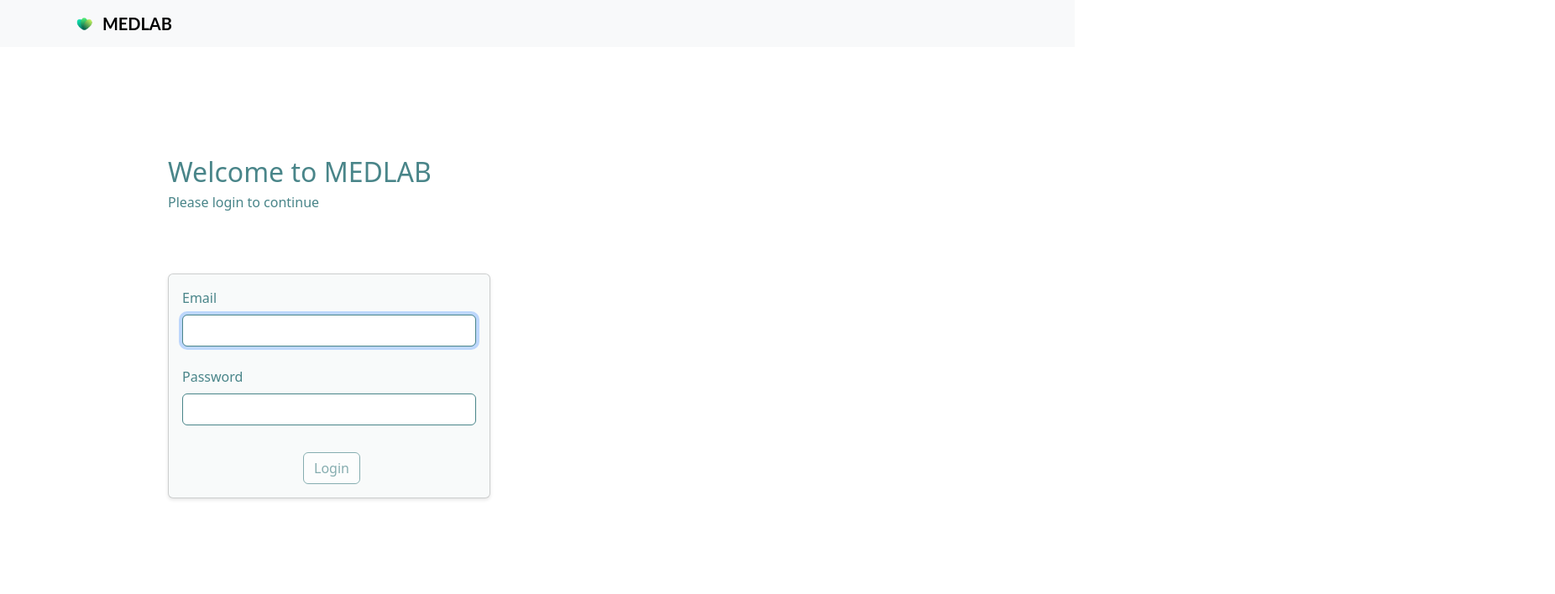
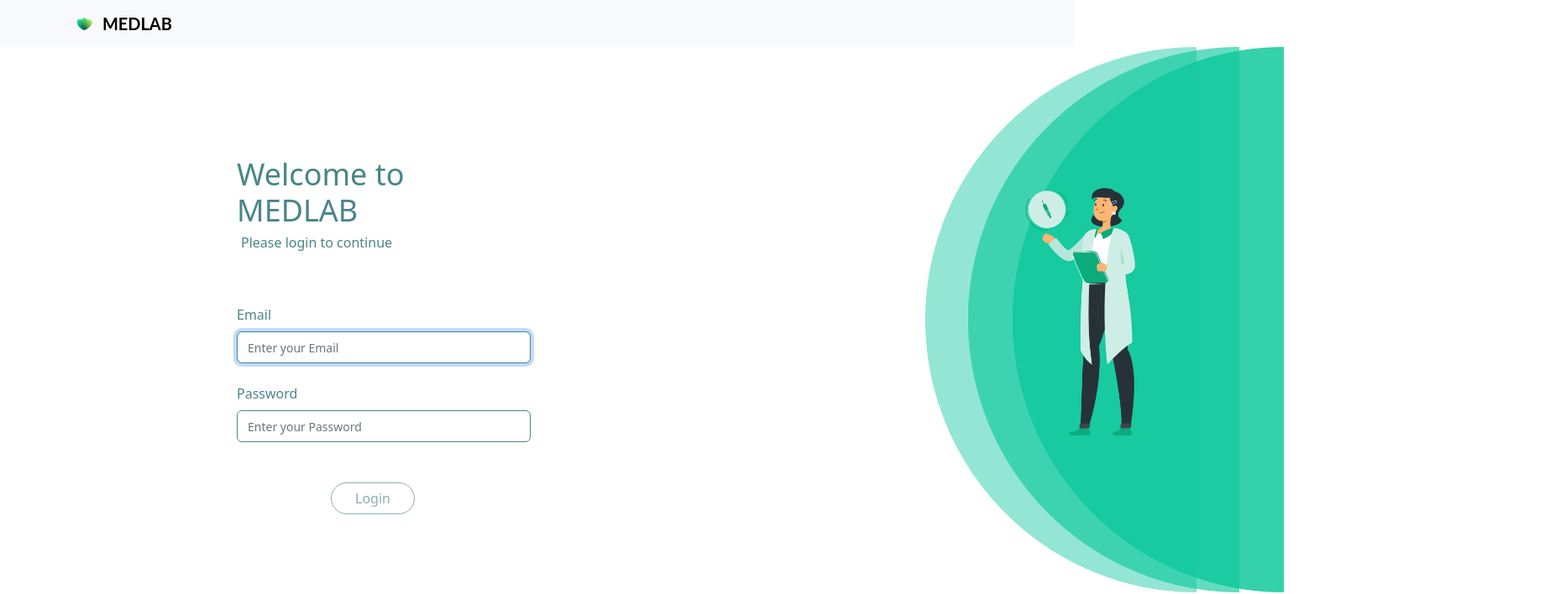
Before and after one commit to Project-minikuty/medlab, a React (Create React App) app: page / in a window 1280 px wide. Shown: the top 708 px of the page at 84% size, 1852 px wide, since content can reach past the window. Built offline with nearby package versions, Linux system fonts and the light colour scheme.

Commit message:
[Update] Redefined the Login Page Layout

```diff
--- a/src/App.js
+++ b/src/App.js
@@ -3,20 +3,23 @@ import logo from './logo.svg';
 import './App.css';
 import 'bootstrap/dist/css/bootstrap.min.css';
 import BrandNav from './components/BrandNav';
-import Login from './components/Login';
-import Heading from './components/Heading';
-import SubHeading from './components/SubHeading';
+import TwoGrids from './components/TwoGrid';
 
 function App() {
+  // Disable scrolling on mount
+  React.useEffect(() => {
+    document.documentElement.style.overflow = 'hidden';
+    return () => {
+      // Enable scrolling on unmount
+      document.documentElement.style.overflow = 'auto';
+    };
+  }, []);
+
   return (
-  <>
-
-  <BrandNav />
-
-  <Heading />
-  <SubHeading />
-  <Login/>
-  </>
+    <>
+      <BrandNav />
+      <TwoGrids />
+    </>
   );
 }
 
--- /dev/null
+++ b/src/components/Bg.css
@@ -0,0 +1,4 @@
+.bg-container {
+  display: flex;
+  justify-content: flex-end;
+}
--- /dev/null
+++ b/src/components/Bg.js
@@ -0,0 +1,18 @@
+import React from "react";
+import "./Bg.css"; // Import the CSS file for styling
+
+const Bg = () => {
+  return (
+    <div className="bg-container">
+      <img
+        src={require("../images/Design.png")}
+        width="750"
+        height="650"
+        alt="Description of the image"
+        className="bg-image"
+      />
+    </div>
+  );
+};
+
+export default Bg;
--- a/src/components/Heading.js
+++ b/src/components/Heading.js
@@ -5,15 +5,14 @@ const Heading = () => {
     marginTop: "130px", // Adjust the margin as needed
     paddingLeft: "200px", // Adjust the padding as needed
     color: "#498589", // Set the color to #498589
+    fontSize: "36px", // Set the desired font size
   };
 
   return (
     <>
-
-    <h2 style={headingStyle}>Welcome to MEDLAB</h2>
+      <h2 style={headingStyle}>Welcome to MEDLAB</h2>
     </>
   );
-
 };
 
 export default Heading;
--- a/src/components/Login.css
+++ b/src/components/Login.css
@@ -2,7 +2,7 @@
   display: flex;
   justify-content: flex-start;
   align-items: center;
-  height: 50vh;
+  height: 45vh;
   padding-left: 200px; /* Adjust the left padding as needed */
 }
 
@@ -29,8 +29,8 @@
 }
 
 .Login form button[type="submit"] {
-  margin-top: 2rem;
-  margin-left: 9rem;
+  margin-top: 3rem;
+  margin-left: 7rem;
   background-color: white;
   color: #498589;
   border-color: #498589;
@@ -41,3 +41,24 @@
   background-color: rgba(73, 133, 137, 0.040);
   box-shadow: 0 2px 4px rgba(0, 0, 0, 0.1);
 }
+
+.custom-placeholder::placeholder {
+  font-size: 13px;
+  color: #6c757d;
+}
+
+
+.custom-placeholder::placeholder {
+  font-size: 12px;
+  color: #6c757d;
+}
+
+.custom-placeholder::placeholder {
+  font-size: 14px;
+  color: #6c757d;
+}
+
+.custom-button {
+  border-radius: 25px;
+  width: 100px; /* Set your desired width */
+}
--- a/src/components/Login.js
+++ b/src/components/Login.js
@@ -1,10 +1,7 @@
 import React, { useState } from "react";
 import Form from "react-bootstrap/Form";
 import Button from "react-bootstrap/Button";
-import Card from "react-bootstrap/Card";
 import "./Login.css";
-
-
 
 export default function Login() {
   const [email, setEmail] = useState("");
@@ -20,8 +17,6 @@ export default function Login() {
 
   return (
     <div className="Login">
-      <Card className="card-shadow">
-        <Card.Body>
       <Form onSubmit={handleSubmit}>
         <Form.Group size="lg" controlId="email">
           <Form.Label style={{ color: "#498589" }}>Email</Form.Label>
@@ -31,6 +26,8 @@ export default function Login() {
             type="email"
             value={email}
             onChange={(e) => setEmail(e.target.value)}
+            placeholder="Enter your Email"
+            className="custom-placeholder"
           />
         </Form.Group>
         <br />
@@ -41,6 +38,8 @@ export default function Login() {
             type="password"
             value={password}
             onChange={(e) => setPassword(e.target.value)}
+            placeholder="Enter your Password"
+            className="custom-placeholder"
           />
         </Form.Group>
         <Button
@@ -48,17 +47,11 @@ export default function Login() {
           size="md"
           type="submit"
           disabled={!validateForm()}
-              style={{
-                backgroundColor: "white",
-                color: "#498589",
-                borderColor: "#498589",
-              }}
+          className="custom-button"
         >
           Login
         </Button>
       </Form>
-        </Card.Body>
-      </Card>
     </div>
   );
 }
--- a/src/components/SubHeading.js
+++ b/src/components/SubHeading.js
@@ -2,16 +2,17 @@ import React from "react";
 
 const SubHeading = () => {
   const headingStyle = {
-    paddingLeft: "200px", // Adjust the padding as needed
+    paddingLeft: "205px", // Adjust the padding as needed
     color: "#498589", // Set the color to #498589
+    fontWeight: "normal",
+    fontSize: "16px",// Set the font weight to normal
   };
 
   return (
     <>
-    <h6 style={headingStyle}>Please login to continue</h6>
+      <h6 style={headingStyle}>Please login to continue</h6>
     </>
   );
-
 };
 
 export default SubHeading;
--- /dev/null
+++ b/src/components/TwoGrid.js
@@ -0,0 +1,23 @@
+import React from "react";
+import "./TwoGrids.css";
+import Heading from "./Heading";
+import SubHeading from "./SubHeading";
+import Login from "./Login";
+import Bg from "./Bg";
+
+const TwoGrids = () => {
+  return (
+    <div className="container">
+      <div className="grid-item-no-margin">
+        <Heading />
+        <SubHeading />
+        <Login />
+      </div>
+      <div className="grid-item">
+        <Bg />
+      </div>
+    </div>
+  );
+};
+
+export default TwoGrids;
--- /dev/null
+++ b/src/components/TwoGrids.css
@@ -0,0 +1,13 @@
+.container {
+  display: grid;
+  grid-template-columns: 1fr 1fr;
+  gap: 450px; /* Adjust the gap value as needed */
+}
+
+.grid-item {
+  margin: 0px; /* Adjust the margin value as needed */
+}
+
+.grid-item-no-margin {
+  margin-right: 20px; /* Adjust the margin value as needed */
+}
```
Lines whose indentation alone changed are shown as unchanged.
